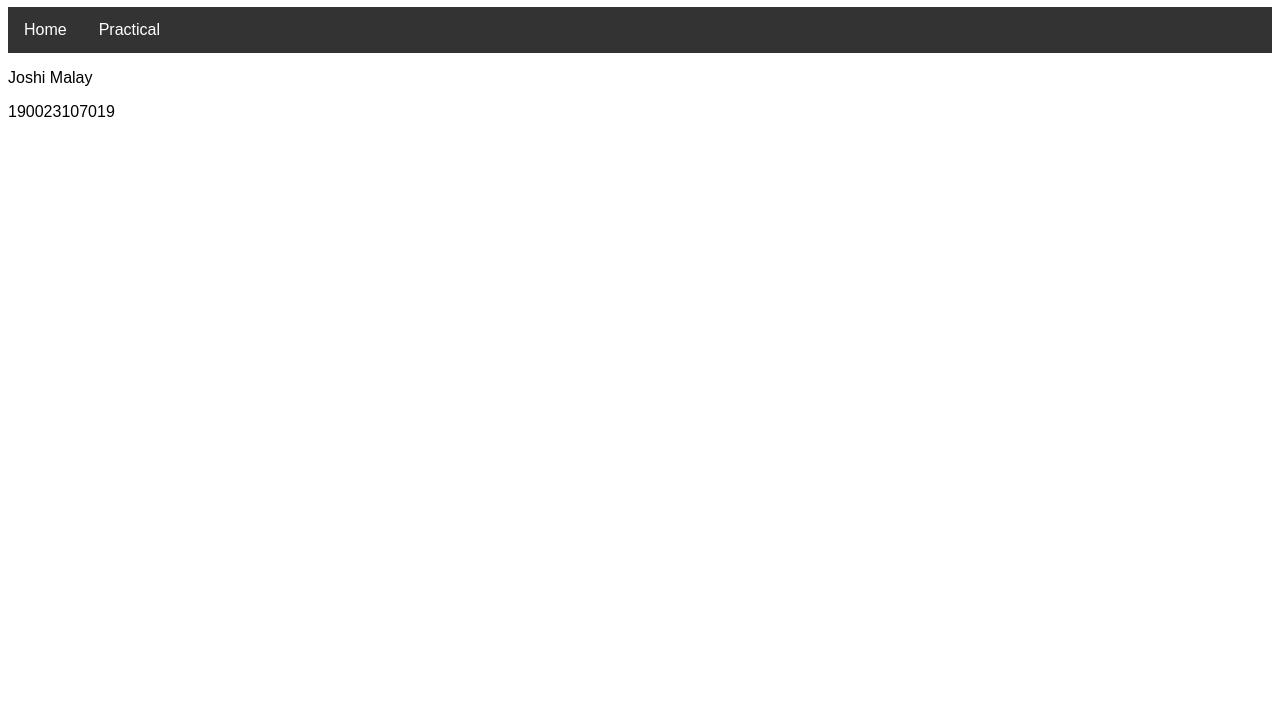
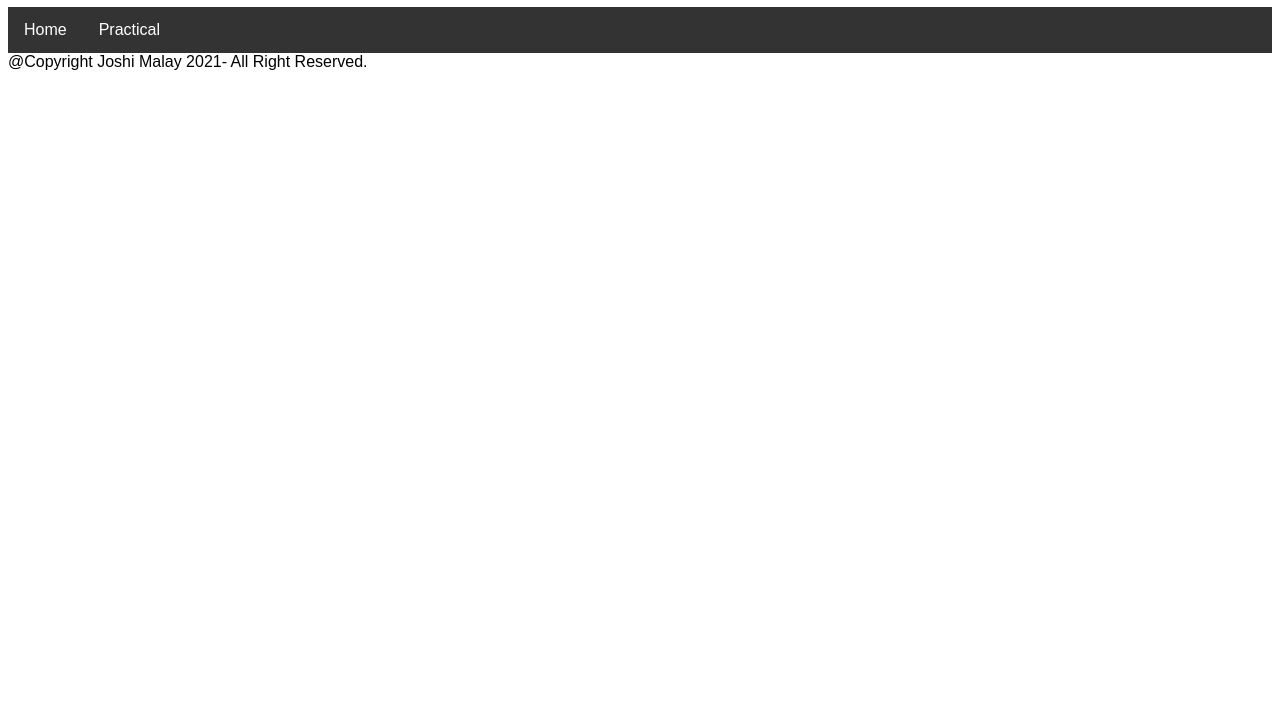
Before and after one commit to mj3009/190023107019, a plain HTML site: page index.html in a window 1280 px wide. Shown: the part 73-800 px from the top of the page. Drawn offline with Linux system fonts and the light colour scheme.

Commit message:
Update index.html

```diff
--- a/index.html
+++ b/index.html
@@ -115,9 +115,8 @@ body {
 
 
 
+  <div class="footer">
+@Copyright <a> Joshi Malay </a> 2021- All Right Reserved.
 
-
-<footer><p>Joshi Malay</p>
-        <p>190023107019</p> <footer>
 </body>
 </html>
```
